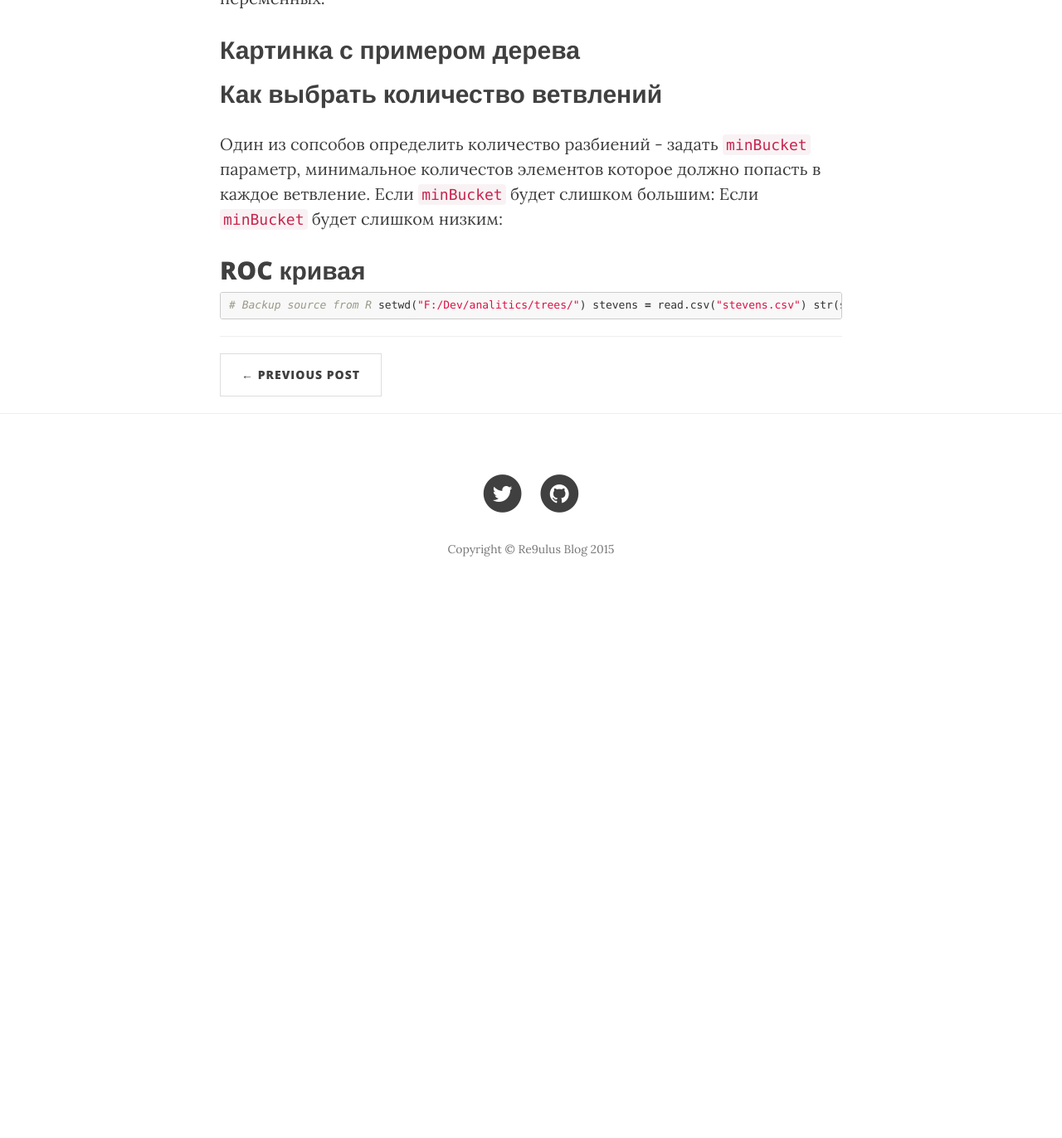
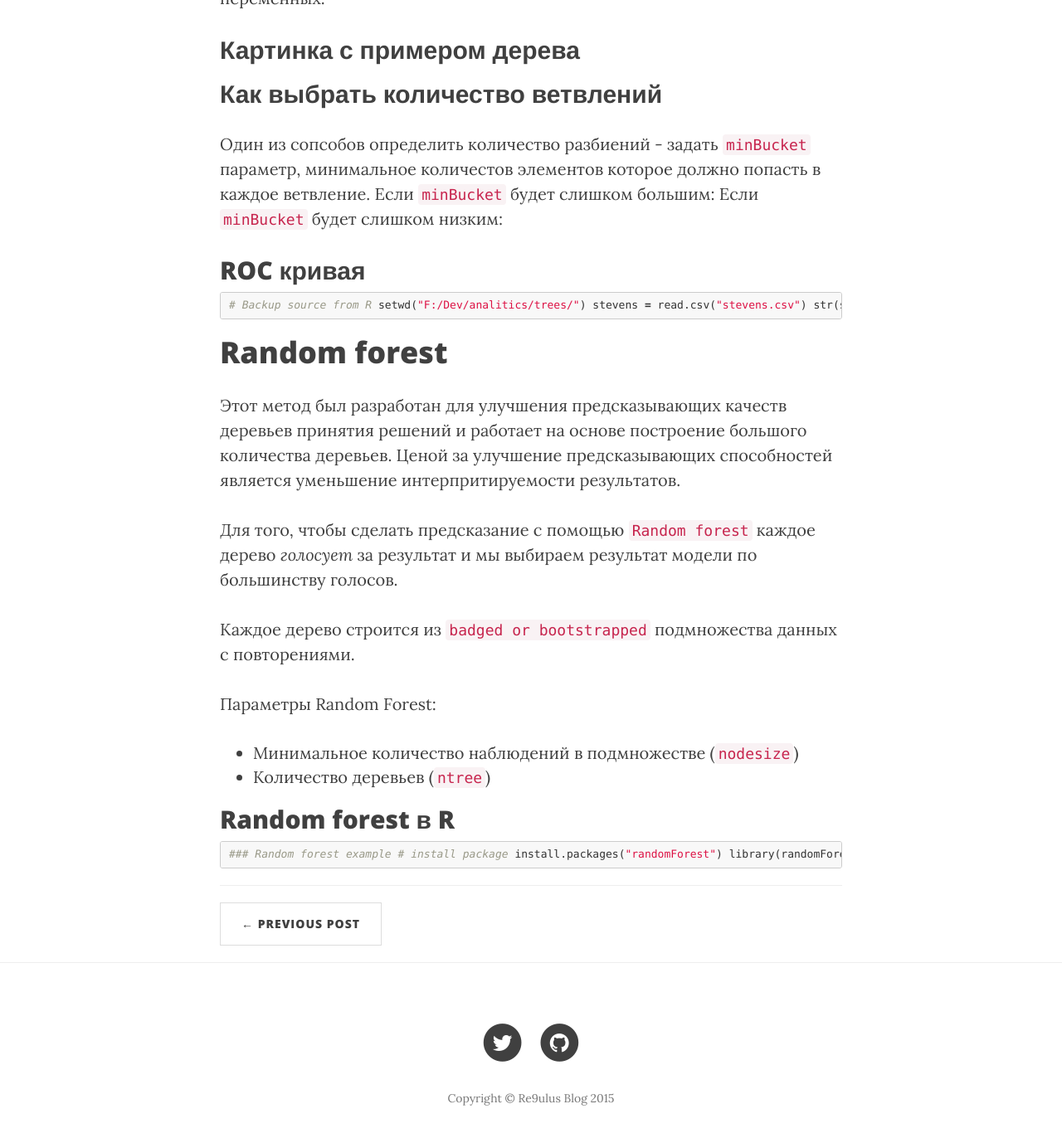
Before and after one commit to rmalkevy/re9ulus.github.io, a Jekyll site: the page built from _posts/2015-11-10-trees_in_r.markdown, in a window 1280 px wide and 1400 px high, scrolled down 945 px. Shown: the top 1372 px of the window at 83% size. Built offline with Jekyll 4.4.1, drawn with Linux system fonts in a browser that asks for light colours; nearby versions of some CDN libraries; before the commit the page ends 1683 px from its top, so only the background shows below that.

Commit message:
Add to trees post information about Random forest algorith

```diff
--- a/_posts/2015-11-10-trees_in_r.markdown
+++ b/_posts/2015-11-10-trees_in_r.markdown
@@ -64,6 +64,45 @@ table(Test$Reverse, PredictCART)
 library(ROCR)
 PredictROC = predict(StevensTree, newdata = Test)
 pref = prediction(PredictROC[,2], Test$Reverse)
-perf = performance(pred, "tpr", "fpr")
+perf = performance(pref, "tpr", "fpr")
 plot(perf)
 {% endhighlight %}
+
+#Random forest
+Этот метод был разработан для улучшения предсказывающих качеств деревьев принятия решений и работает на основе построение большого количества деревьев.
+Ценой за улучшение предсказывающих способностей является уменьшение интерпритируемости результатов.
+
+Для того, чтобы сделать предсказание с помощью `Random forest` каждое дерево *голосует* за результат и мы выбираем результат модели по большинству голосов.
+
+Каждое дерево строится из `badged or bootstrapped` подмножества данных с повторениями.
+
+Параметры Random Forest:
+
+- Минимальное количество наблюдений в подмножестве (`nodesize`)
+- Количество деревьев (`ntree`)
+
+## Random forest в R
+
+{% highlight R %}
+### Random forest example
+
+# install package
+install.packages("randomForest")
+library(randomForest)
+
+# Building model
+# Outcome variable should be a factor
+Train$Reverse = as.factor(Train$Reverse)
+Test$Reverse = as.factor(Test$Reverse)
+
+# nodesize - number of items in bucket; ntree - number of trees to build
+StevensForest = randomForest(Reverse ~ Circuit + Issue + Petitioner + Respondent + LowerCourt + Unconst,
+                             data=Train, nodesize=25, ntree=200)
+
+# Predicitons
+PredictForest = predict(StevensForest, newdata = Test)
+
+# Confusion matrix
+table(Test$Reverse, PredictForest)
+(40 + 75) / (40 + 37 + 18 + 75)
+{% endhighlight %}
```
